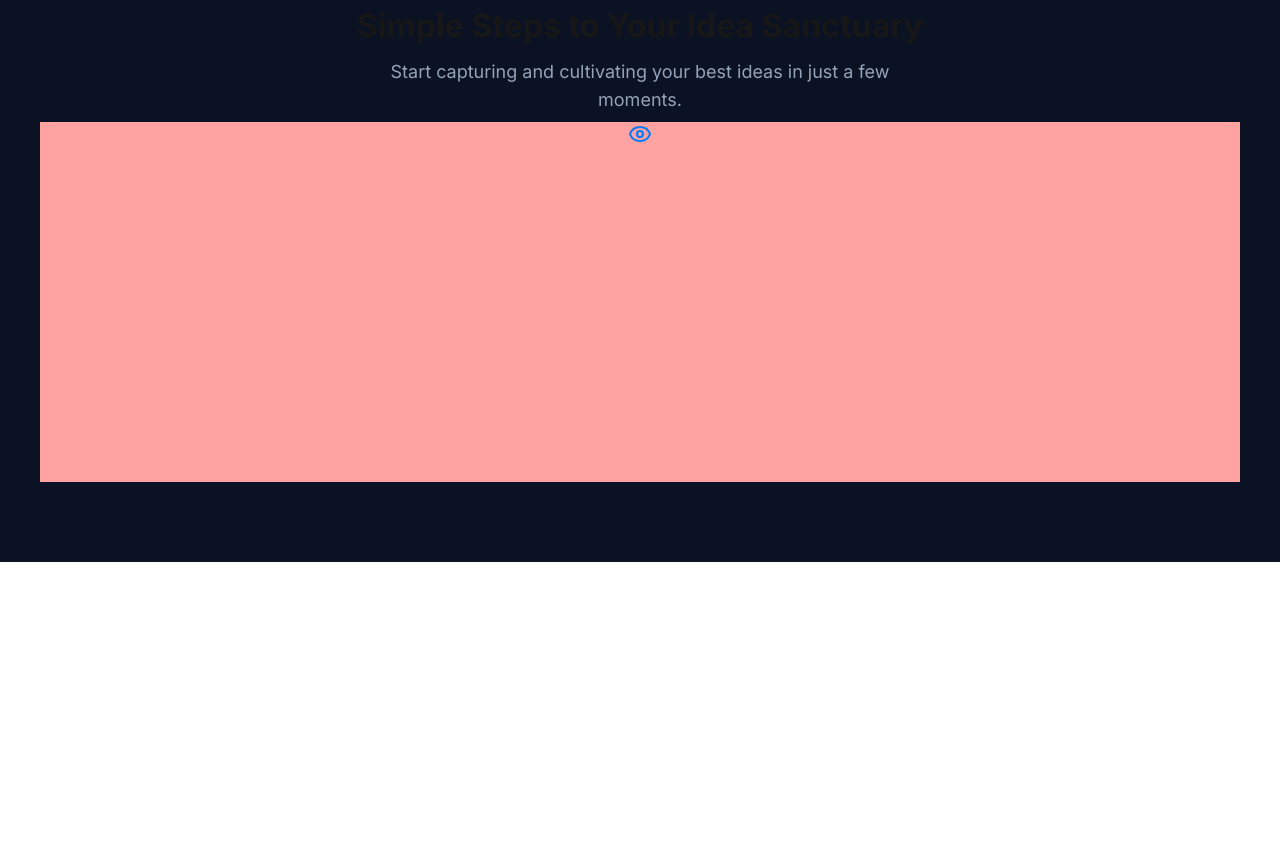
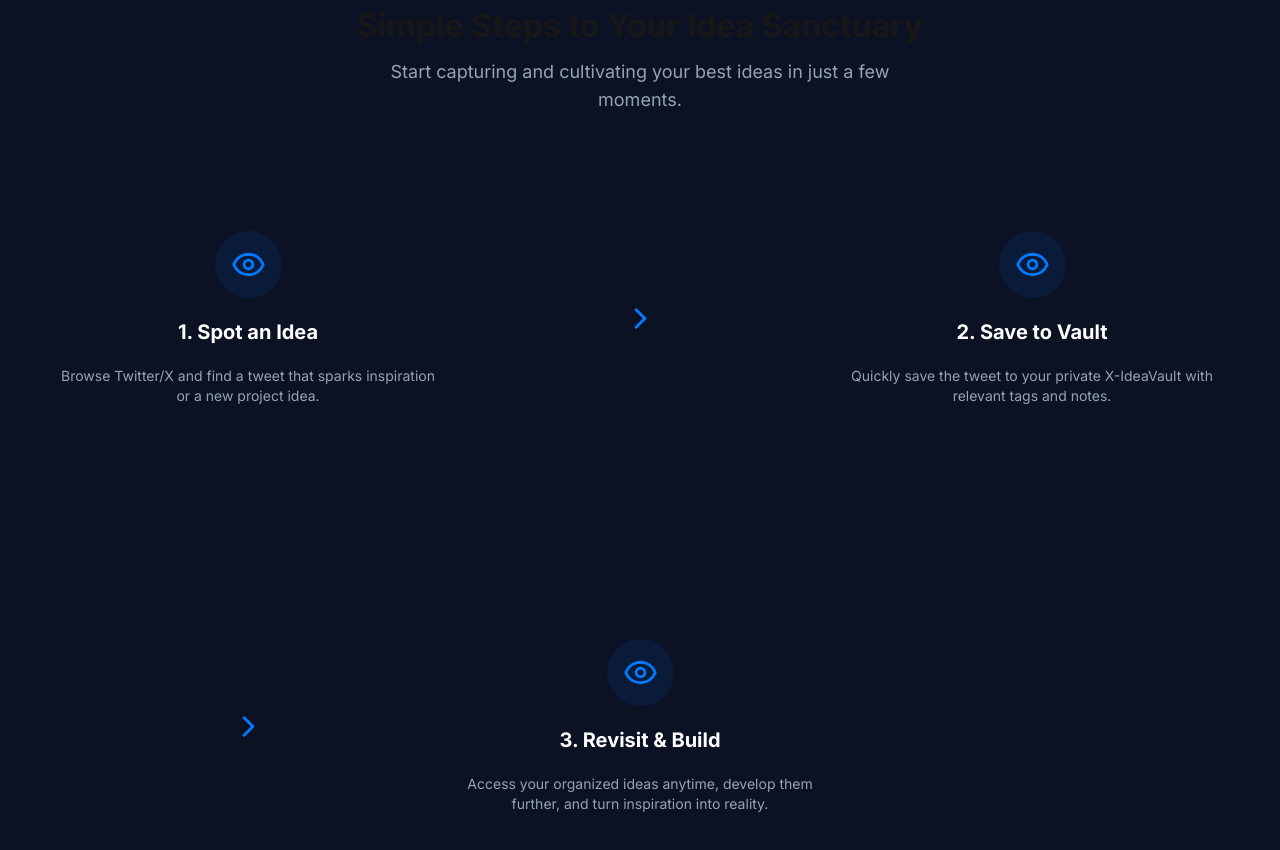
Before and after one commit to ds-spec/x-ideavault, a Next.js app: page / in a window 1280 px wide. Shown: the part 1460-2310 px from the top of the page. Before the commit the page ends 2022 px from the top, so only its background shows below. Built offline with nearby package versions, Linux system fonts and the light colour scheme.

Commit message:
Visited the IdeaFlow U.I for once

```diff
--- a/app/page.tsx
+++ b/app/page.tsx
@@ -68,7 +68,7 @@ const Home = (): JSX.Element => {
 
   const IdeaSection = (): JSX.Element => {
     return (
-      <section className="w-full h-[80vh] flex flex-col gap-2 px-10 py-20 items-center bg-[#0B1224]">
+      <section className="w-full h-full flex flex-col gap-2 px-10 py-20 items-center bg-[#0B1224]">
         <h1 className="text-[2.5vw] font-bold">
           Simple Steps to Your Idea Sanctuary
         </h1>
--- a/components/FeatureCard.tsx
+++ b/components/FeatureCard.tsx
@@ -1,5 +1,5 @@
 import { Bookmark, ShieldCheck, Tags, Zap } from "lucide-react";
-import React, { ReactElement } from "react";
+import React, { JSX, ReactElement } from "react";
 
 interface Feature {
   id: number;
@@ -9,7 +9,7 @@ interface Feature {
   comingSoon?: boolean;
 }
 
-const FeatureCard: React.FC = () => {
+const FeatureCard = (): JSX.Element => {
   const features: Feature[] = [
     {
       id: 1,
--- a/components/IdeaFlow.tsx
+++ b/components/IdeaFlow.tsx
@@ -1,5 +1,5 @@
-import { CirclePlus, Eye, Sparkles } from "lucide-react";
-import { ReactElement } from "react";
+import { ChevronRight, CirclePlus, Eye, Sparkles } from "lucide-react";
+import { JSX, ReactElement } from "react";
 
 interface Steps {
   id: number;
@@ -8,7 +8,7 @@ interface Steps {
   description: string;
 }
 
-const IdeaFlow: React.FC = () => {
+const IdeaFlow = (): JSX.Element => {
   const steps: Steps[] = [
     {
       id: 1,
@@ -34,11 +34,42 @@ const IdeaFlow: React.FC = () => {
   ];
 
   return (
-    <div className="bg-red-300 w-full h-full">
-      <div className="w-full  flex flex-col gap-3 justify-center items-center">
-        <div className="">
-          <Eye color="#007AFF" />
+    <div className="grid grid-cols-3 grid-rows-2 w-full h-screen px-5 gap-4">
+      <div className="w-full h-full flex flex-col gap-5 items-center justify-center  text-white">
+        <div className="flex items-center justify-center bg-[#0A1B3A] rounded-full p-4">
+          <Eye color="#007AFF" size={35} />
         </div>
+        <h1 className="font-bold text-xl">1. Spot an Idea</h1>
+        <p className="text-sm text-center max-w-sm text-[#94A3B8]">
+          Browse Twitter/X and find a tweet that sparks inspiration or a new
+          project idea.
+        </p>
+      </div>
+      <div className="rounded-xl flex items-center justify-center text-white">
+        <ChevronRight size={35} color="#007AFF" />
+      </div>
+      <div className="w-full h-full flex flex-col gap-5 items-center justify-center  text-white">
+        <div className="flex items-center justify-center bg-[#0A1B3A] rounded-full p-4">
+          <Eye color="#007AFF" size={35} />
+        </div>
+        <h1 className="font-bold text-xl">2. Save to Vault</h1>
+        <p className="text-sm text-center max-w-sm text-[#94A3B8] ">
+          Quickly save the tweet to your private X-IdeaVault with relevant tags
+          and notes.
+        </p>
+      </div>
+      <div className="flex items-center justify-center text-white">
+        <ChevronRight size={35} color="#007AFF" />
+      </div>
+      <div className="w-full h-full flex flex-col gap-5 items-center justify-center  text-white">
+        <div className="flex items-center justify-center bg-[#0A1B3A] rounded-full p-4">
+          <Eye color="#007AFF" size={35} />
+        </div>
+        <h1 className="font-bold text-xl">3. Revisit & Build</h1>
+        <p className="text-sm text-center max-w-sm text-[#94A3B8]">
+          Access your organized ideas anytime, develop them further, and turn
+          inspiration into reality.
+        </p>
       </div>
     </div>
   );
--- a/components/UserCard.tsx
+++ b/components/UserCard.tsx
@@ -1,4 +1,5 @@
 import { Tag } from "lucide-react";
+import { JSX } from "react";
 
 interface User {
   id: number;
@@ -11,7 +12,7 @@ interface User {
   handle: string;
 }
 
-const UserCard: React.FC = () => {
+const UserCard = (): JSX.Element => {
   const cards: User[] = [
     {
       id: 1,
@@ -71,7 +72,7 @@ const UserCard: React.FC = () => {
         return (
           <div
             key={card.id}
-            className={`flex flex-col gap-3 items-start rounded-2xl bg-[#0E1627] border-[0.5px] border-[#2D2D36] px-4 py-5 min-h-36  ${
+            className={`flex flex-col gap-3 items-start rounded-2xl bg-[#0E1627] border-[0.5px] border-[#2D2D36] px-4 py-5 min-h-36 ${
               isLastTwo
                 ? "blur-sm"
                 : "hover:border-[#064793] hover:shadow-xl hover:shadow-blue-500/20 transition-all"
```
